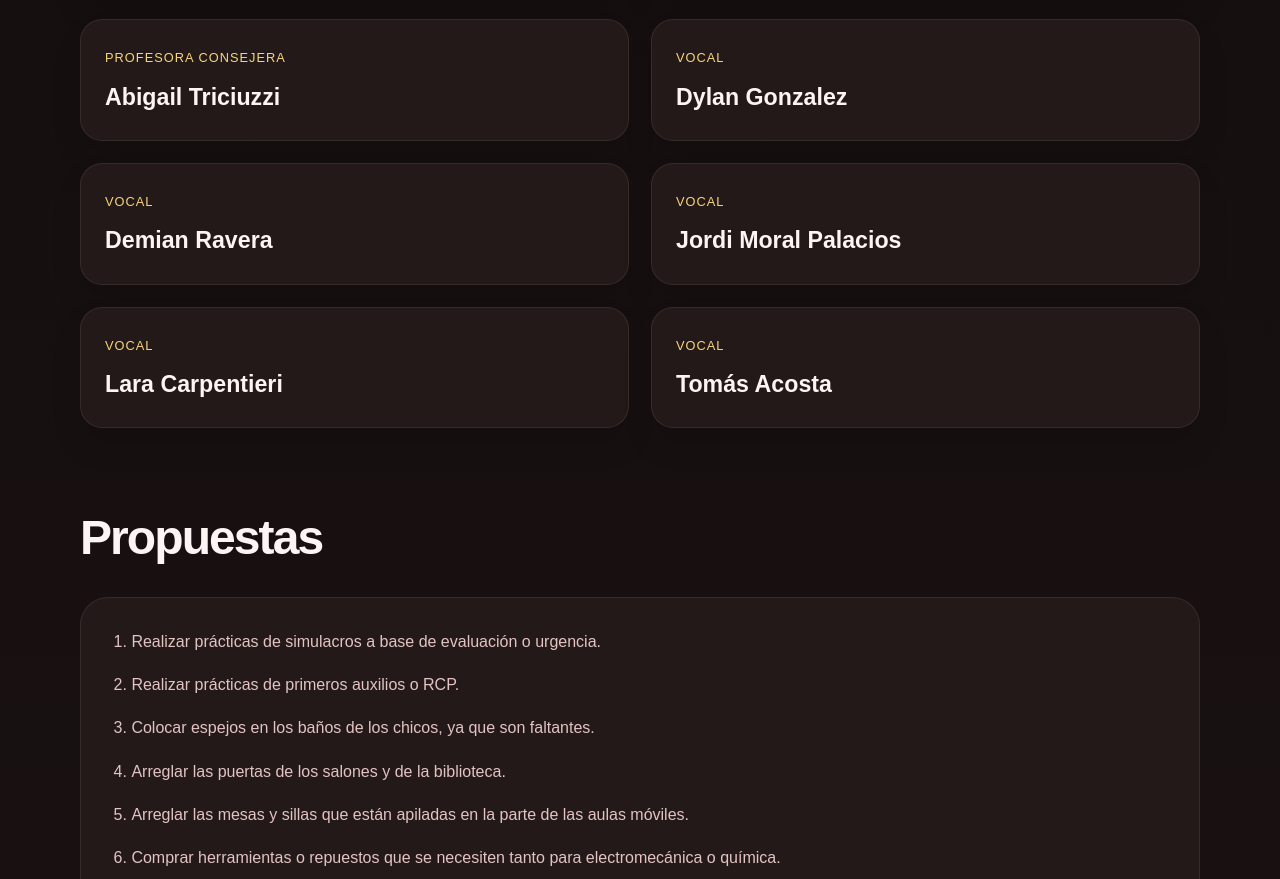
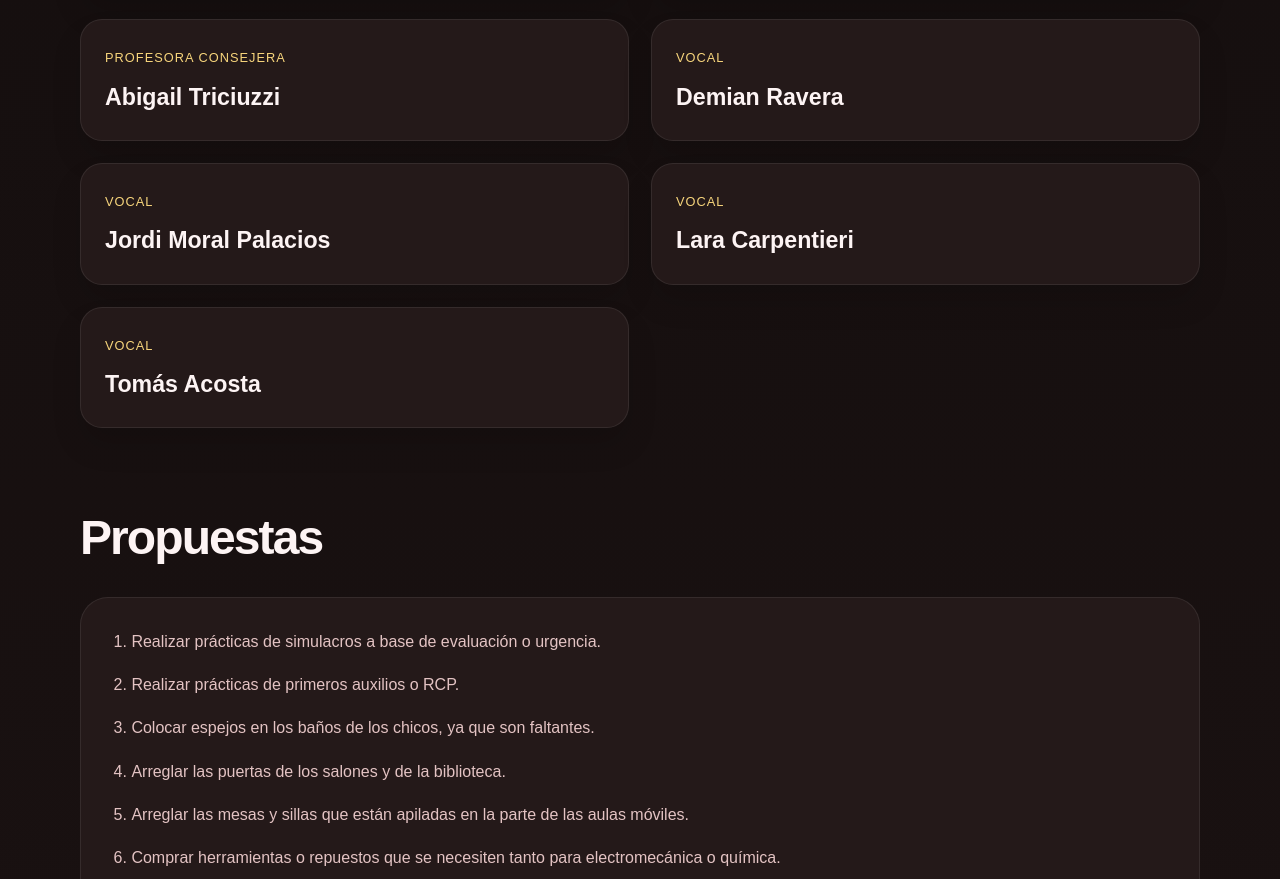
Before and after one commit to EscuelaTecnicaLujan/Lista-Roja-Web, a website: page index.html in a window 1280 px wide. Shown: the part 1085-1964 px from the top of the page. Drawn offline with Linux system fonts and the light colour scheme.

Commit message:
Update index.html

```diff
--- a/index.html
+++ b/index.html
@@ -116,10 +116,6 @@
             </article>
             <article class="member-card">
               <span class="role">Vocal</span>
-              <h3>Dylan Gonzalez</h3>
-            </article>
-            <article class="member-card">
-              <span class="role">Vocal</span>
               <h3>Demian Ravera</h3>
             </article>
             <article class="member-card">
```
